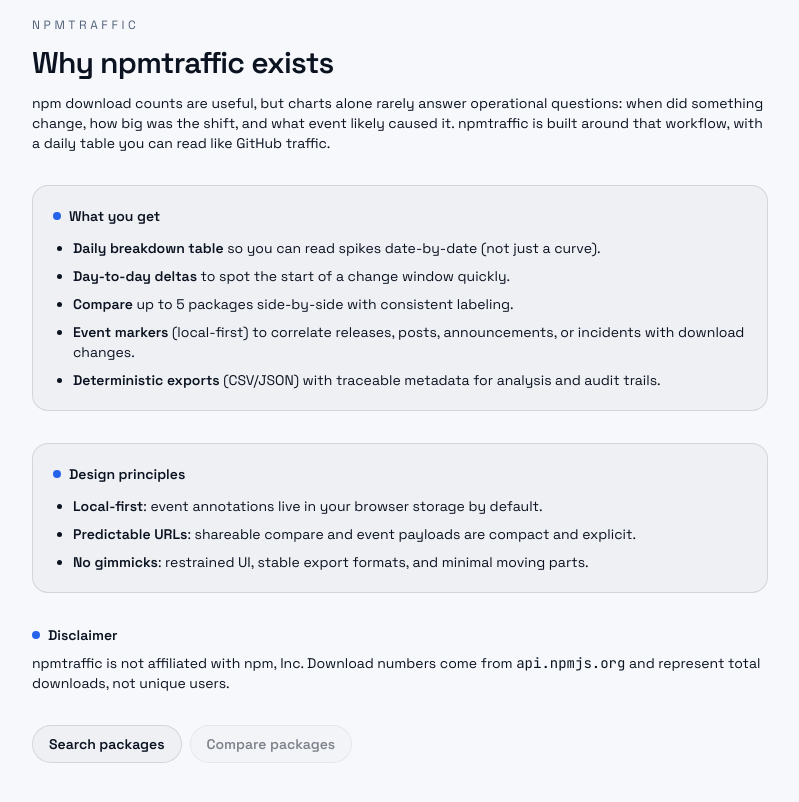
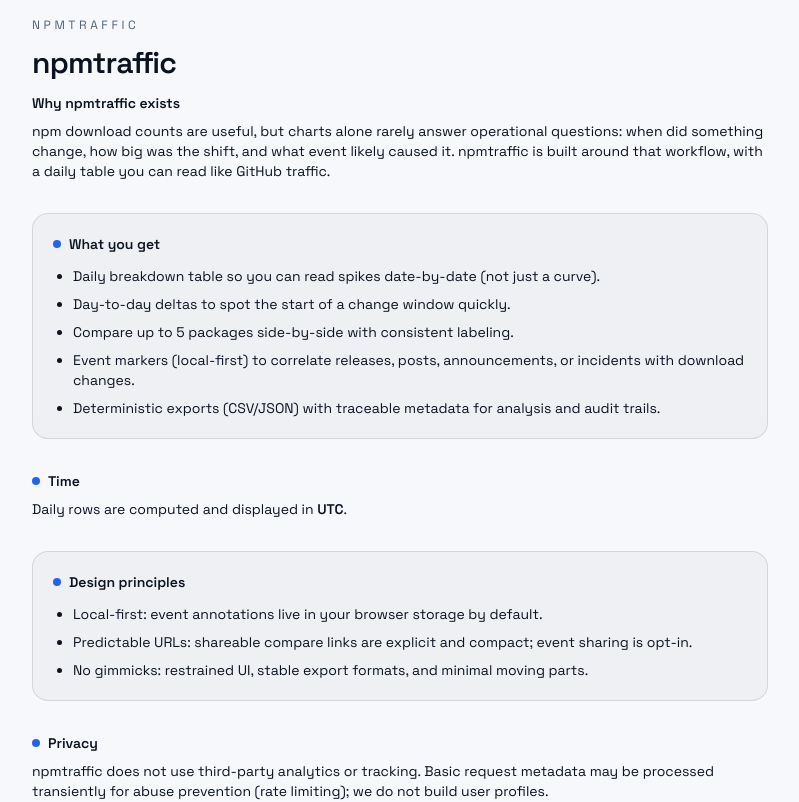
Before and after one commit to afria85/npmtraffic, a Next.js app: page /about in a window 1280 px wide. Shown: the part 220-1022 px from the top of the page, without its empty margins (240-1039 px from the left). Built offline with nearby package versions, Linux system fonts and the light colour scheme; no server answers.

Commit message:
content: refresh about and transparency copy
why: align public copy with launch-polish messaging

risk: low; text-only changes plus version bump

tests: npm test; npm run lint; npm run build

```diff
--- a/app/about/page.tsx
+++ b/app/about/page.tsx
@@ -13,10 +13,13 @@
     <main className="mx-auto flex min-h-full max-w-3xl flex-col gap-8 px-4 py-12">
       <header className="space-y-3">
         <p className="text-xs uppercase tracking-[0.3em] text-slate-400">npmtraffic</p>
-        <h1 className="text-3xl font-semibold tracking-tight text-white">Why npmtraffic exists</h1>
-        <p className="text-sm text-slate-300">
-          npm download counts are useful, but charts alone rarely answer operational questions: <span className="text-slate-100">when</span> did something change, <span className="text-slate-100">how big</span> was the shift, and <span className="text-slate-100">what event</span> likely caused it. npmtraffic is built around that workflow, with a daily table you can read like GitHub traffic.
-        </p>
+        <h1 className="text-3xl font-semibold tracking-tight text-white">npmtraffic</h1>
+        <div className="space-y-2 text-sm text-slate-300">
+          <h2 className="text-sm font-semibold text-white">Why npmtraffic exists</h2>
+          <p>
+            npm download counts are useful, but charts alone rarely answer operational questions: when did something change, how big was the shift, and what event likely caused it. npmtraffic is built around that workflow, with a daily table you can read like GitHub traffic.
+          </p>
+        </div>
       </header>
 
       <section className="space-y-3 rounded-2xl border border-white/10 bg-white/5 p-5">
@@ -25,22 +28,24 @@
           <h2 className="text-sm font-semibold text-white">What you get</h2>
         </div>
         <ul className="list-disc space-y-2 pl-5 text-sm text-slate-300">
+          <li>Daily breakdown table so you can read spikes date-by-date (not just a curve).</li>
+          <li>Day-to-day deltas to spot the start of a change window quickly.</li>
+          <li>Compare up to 5 packages side-by-side with consistent labeling.</li>
           <li>
-            <span className="font-semibold text-slate-100">Daily breakdown table</span> so you can read spikes date-by-date (not just a curve).
+            Event markers (local-first) to correlate releases, posts, announcements, or incidents with download changes.
           </li>
-          <li>
-            <span className="font-semibold text-slate-100">Day-to-day deltas</span> to spot the start of a change window quickly.
-          </li>
-          <li>
-            <span className="font-semibold text-slate-100">Compare</span> up to 5 packages side-by-side with consistent labeling.
-          </li>
-          <li>
-            <span className="font-semibold text-slate-100">Event markers</span> (local-first) to correlate releases, posts, announcements, or incidents with download changes.
-          </li>
-          <li>
-            <span className="font-semibold text-slate-100">Deterministic exports</span> (CSV/JSON) with traceable metadata for analysis and audit trails.
-          </li>
+          <li>Deterministic exports (CSV/JSON) with traceable metadata for analysis and audit trails.</li>
         </ul>
+      </section>
+
+      <section className="space-y-2 text-sm text-slate-300">
+        <div className="flex items-center gap-2">
+          <span className="h-2 w-2 rounded-full bg-[color:var(--accent)]" aria-hidden />
+          <h2 className="text-sm font-semibold text-white">Time</h2>
+        </div>
+        <p>
+          Daily rows are computed and displayed in <span className="font-semibold text-slate-100">UTC</span>.
+        </p>
       </section>
 
       <section className="space-y-3 rounded-2xl border border-white/10 bg-white/5 p-5">
@@ -49,16 +54,20 @@
           <h2 className="text-sm font-semibold text-white">Design principles</h2>
         </div>
         <ul className="list-disc space-y-2 pl-5 text-sm text-slate-300">
-          <li>
-            <span className="font-semibold text-slate-100">Local-first</span>: event annotations live in your browser storage by default.
-          </li>
-          <li>
-            <span className="font-semibold text-slate-100">Predictable URLs</span>: shareable compare and event payloads are compact and explicit.
-          </li>
-          <li>
-            <span className="font-semibold text-slate-100">No gimmicks</span>: restrained UI, stable export formats, and minimal moving parts.
-          </li>
+          <li>Local-first: event annotations live in your browser storage by default.</li>
+          <li>Predictable URLs: shareable compare links are explicit and compact; event sharing is opt-in.</li>
+          <li>No gimmicks: restrained UI, stable export formats, and minimal moving parts.</li>
         </ul>
+      </section>
+
+      <section className="space-y-2 text-sm text-slate-300">
+        <div className="flex items-center gap-2">
+          <span className="h-2 w-2 rounded-full bg-[color:var(--accent)]" aria-hidden />
+          <h2 className="text-sm font-semibold text-white">Privacy</h2>
+        </div>
+        <p>
+          npmtraffic does not use third-party analytics or tracking. Basic request metadata may be processed transiently for abuse prevention (rate limiting); we do not build user profiles.
+        </p>
       </section>
 
       <section className="space-y-2 text-sm text-slate-300">
--- a/app/api/v1/validate/[name]/exists/route.ts
+++ b/app/api/v1/validate/[name]/exists/route.ts
@@ -17,7 +17,7 @@
       method: "GET",
       headers: {
         accept: "application/json",
-        "user-agent": "npmtraffic/0.2.4 (https://npmtraffic.com)",
+        "user-agent": "npmtraffic/0.2.5 (https://npmtraffic.com)",
       },
       signal: controller.signal,
     });
--- a/app/transparency/page.tsx
+++ b/app/transparency/page.tsx
@@ -32,20 +32,26 @@
         <Link href="/" className="text-xs uppercase tracking-[0.3em] text-slate-400">
           npmtraffic
         </Link>
-        <h1 className="mt-2 text-4xl font-semibold">Transparency</h1>
+        <h1 className="mt-2 text-4xl font-semibold">npmtraffic</h1>
+        <h2 className="mt-2 text-lg font-semibold text-slate-200">Transparency</h2>
         <p className="text-sm text-slate-400">Infrastructure, hosting, and cost posture.</p>
       </header>
       <section className="space-y-4 text-slate-200">
         <p>
-          npmtraffic runs on Vercel and relies on api.npmjs.org for download data. Hosting costs are
-          managed through minimal server-side logic and in-memory caching. There is no paid tier, so
-          the project stays focused on reliability rather than monetization.
+          npmtraffic runs on Vercel and relies on api.npmjs.org for download data. Hosting costs are managed through minimal server-side logic and in-memory caching. There is no paid tier, so the project stays focused on reliability rather than monetization.
         </p>
+        <h3 className="text-sm font-semibold text-slate-200">Caching &amp; freshness</h3>
         <p>
-          We cache responses for 15 minutes and allow stale buffering up to 24 hours for resilience.
-          Failed upstream requests fall back to cached data when available, preventing blank states.
+          We cache responses for ~15 minutes and allow stale buffering up to 24 hours for resilience. If the upstream npm API is unavailable, we may serve cached data (including stale) when available to avoid blank pages. Exports include cache/stale indicators in metadata for traceability.
         </p>
-        <p>We keep infra simple: Next.js on Vercel with no third-party analytics or tracking.</p>
+        <h3 className="text-sm font-semibold text-slate-200">Rate limiting</h3>
+        <p>
+          Public endpoints are rate limited to prevent abuse. Rate limiting uses request metadata transiently and is not used for profiling. We do not use third-party analytics or tracking.
+        </p>
+        <h3 className="text-sm font-semibold text-slate-200">Local-first events &amp; sharing</h3>
+        <p>
+          Event markers are stored in your browser storage by default. If you explicitly share a link that includes an <code>events</code> parameter, that payload is embedded in the URL and can be imported by others.
+        </p>
       </section>
     </main>
   );
--- a/lib/npm-client.ts
+++ b/lib/npm-client.ts
@@ -36,7 +36,7 @@
       signal: ctrl.signal,
       headers: {
         accept: "application/json",
-        "user-agent": "npmtraffic/0.2.4 (https://npmtraffic.com)",
+        "user-agent": "npmtraffic/0.2.5 (https://npmtraffic.com)",
       },
     });
   } finally {
--- a/lib/npm-repo.ts
+++ b/lib/npm-repo.ts
@@ -39,7 +39,7 @@
     const res = await fetch(`https://registry.npmjs.org/${encodeURIComponent(pkg)}`, {
       headers: {
         accept: "application/json",
-        "user-agent": "npmtraffic/0.2.4 (https://npmtraffic.com)",
+        "user-agent": "npmtraffic/0.2.5 (https://npmtraffic.com)",
       },
     });
     if (!res.ok) return cached.value?.url ?? null;
--- a/lib/search.ts
+++ b/lib/search.ts
@@ -60,7 +60,7 @@
     const res = await fetch(url.toString(), {
       headers: {
         accept: "application/json",
-        "user-agent": "npmtraffic/0.2.4 (https://npmtraffic.com)",
+        "user-agent": "npmtraffic/0.2.5 (https://npmtraffic.com)",
       },
     });
 
--- a/package.json
+++ b/package.json
@@ -1,6 +1,6 @@
 {
   "name": "npmtraffic",
-  "version": "0.2.4",
+  "version": "0.2.5",
   "private": true,
   "license": "Apache-2.0",
   "scripts": {
```
Also changed, not shown: 1 other file (tests, documents, lock files or other folders).
